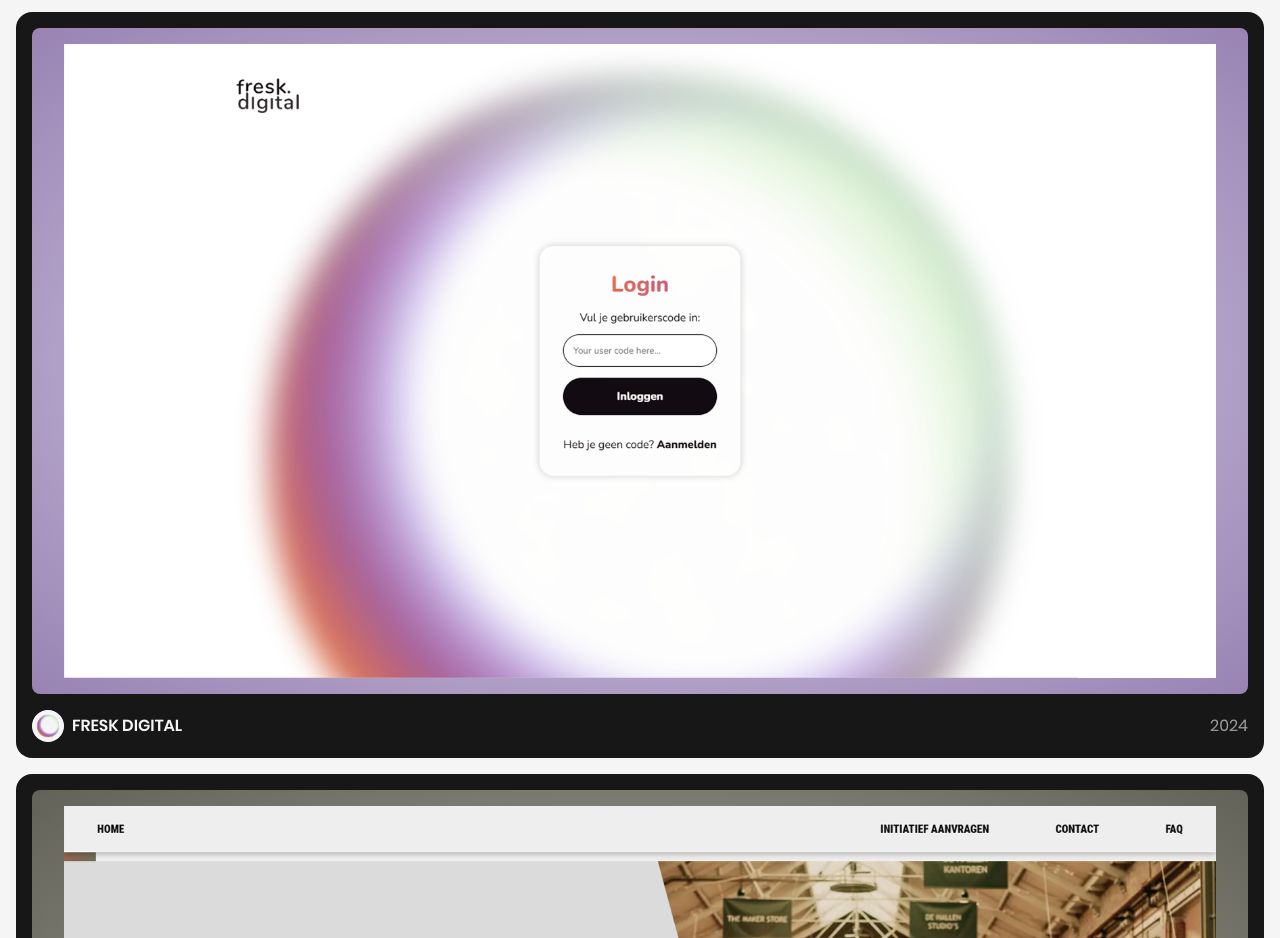
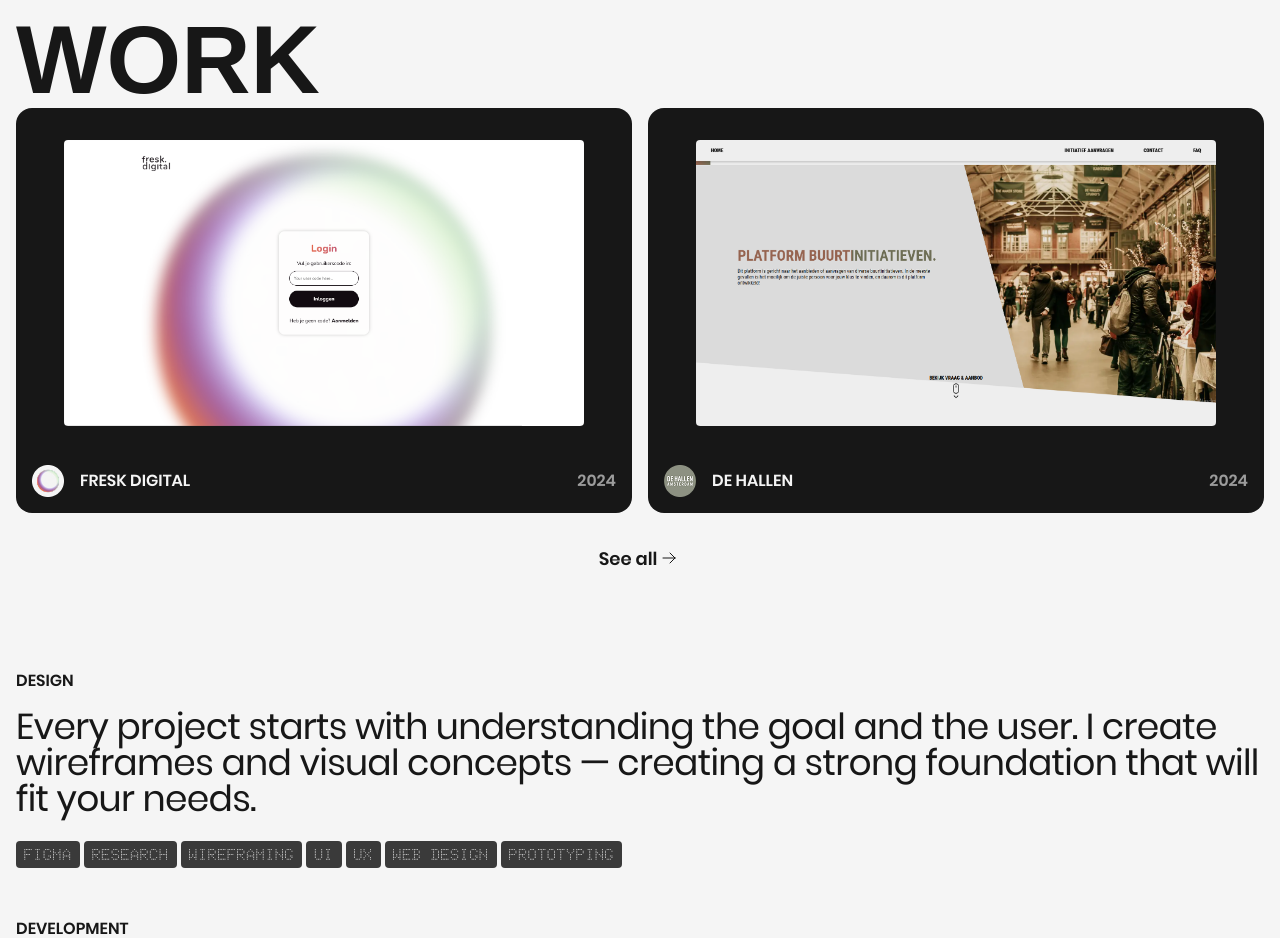
Before and after one commit to TygoWolven/TygoWolven-Portfolio, an Astro site: page / in a window 1280 px wide. Shown: the part 1862-2800 px from the top of the page. Built offline with nearby package versions, Linux system fonts and the light colour scheme; Astro itself is replaced by a stand-in of ours; a web font is replaced by a local one.

Commit message:
TW - Refactored the lists that show my cases.

```diff
--- a/src/assets/styles/global.css
+++ b/src/assets/styles/global.css
@@ -94,3 +94,18 @@
     letter-spacing: -0.04rem;
     font-size: clamp(24px, 6vw, 36px);
 }
+
+ul.tags {
+	gap: 4px;
+	display: flex;
+	flex-wrap: wrap;
+
+	li {
+		color: var(--white);
+		background: var(--grey300);
+		padding: 4px 8px;
+		border-radius: 4px;
+		text-transform: uppercase;
+		font-family: "Doto", Arial, Helvetica, sans-serif;
+	}
+}
--- /dev/null
+++ b/src/components/molecules/Case.astro
@@ -0,0 +1,71 @@
+---
+// Dynamic Content
+const { link, image, logo, title, date } = Astro.props;
+---
+
+<li>
+	<a href={ link }>
+		<div class="image-wrapper">
+            <img src={ image } alt="Preview of the case." />
+		</div>
+		<div class="content-wrapper">
+            <div>
+                <img src={ logo } alt="Logo of the case.">
+                <h3>{ title }</h3>
+            </div>
+            <p>{ date }</p>
+		</div>
+	</a>
+</li>
+
+<style>
+    li {
+        background: var(--black);
+        border-radius: 1rem;
+        padding: 1rem;
+        width: 100%;
+
+        @media (min-width: 768px) {
+            width: calc(50% - 0.5rem);
+        }
+
+        a {
+            .image-wrapper {
+                padding: 1rem 2rem;
+                border-radius: 0.5rem;
+
+                img {
+                    width: 100%;
+                    border-radius: 0.25rem;
+                }
+
+            }
+
+            .content-wrapper {
+                display: flex;
+                align-items: center;
+                justify-content: space-between;
+                margin-top: 16px;
+
+                div {
+                    display: flex;
+                    align-items: center;
+
+                    img {
+                        margin-right: 1rem;
+                    }
+                }
+
+                h3, p {
+					color: var(--white);
+					text-transform: uppercase;
+					font-family: "Poppins-SemiBold";
+                }
+
+                p {
+                    opacity: 0.6;
+                }
+            }
+        }
+    }
+</style>
--- a/src/pages/index.astro
+++ b/src/pages/index.astro
@@ -1,5 +1,6 @@
 ---
 import Layout from '../layouts/Layout.astro';
+import Case from '../components/molecules/Case.astro';
 import Chevron from '../components/atoms/Chevron.astro';
 ---
 
@@ -21,32 +22,71 @@
 		<section id="work">
 			<h2>Work</h2>
 			<ul>
+            	<Case
+            	    link="/fresk-digital"
+            	    image="/images/Fresk-Digital.png"
+            	    logo="/images/Fresk-Digital-Logo.png"
+            	    title="Fresk Digital"
+            	    date="2024"
+            	/>
+            	<Case
+            	    link="/de-hallen"
+            	    image="/images/De-Hallen.png"
+            	    logo="/images/De-Hallen-Logo.png"
+            	    title="De Hallen"
+            	    date="2024"
+            	/>
+			</ul>
+			<a href="/work">See all <Chevron color="var(--black)"/></a>
+		</section>
+
+		<section id="services">
+			<ul>
 				<li>
-					<a href="/fresk-digital">
-						<img src="/images/Fresk-Digital.png" alt="">
-						<div>
-							<div>
-								<img src="/images/Fresk-Digital-Logo.png" alt="">
-								<h3>Fresk Digital</h3>
-							</div>
-							<p>2024</p>
-						</div>
-					</a>
+					<h3>Design</h3>
+					<p class="big-text">
+						Every project starts with understanding the goal and the user. I create wireframes
+						and visual concepts — creating a strong foundation that will fit your needs.
+					</p>
+					<ul class="tags">
+						<li>Figma</li>
+						<li>Research</li>
+						<li>Wireframing</li>
+						<li>UI</li>
+						<li>UX</li>
+						<li>Web Design</li>
+						<li>Prototyping</li>
+					</ul>
 				</li>
 				<li>
-					<a href="/de-hallen">
-						<img src="/images/De-Hallen.png" alt="">
-						<div>
-							<div>
-								<img src="/images/De-Hallen-Logo.png" alt="">
-								<h3>De Hallen</h3>
-							</div>
-							<p>2025</p>
-						</div>
-					</a>
+					<h3>Development</h3>
+					<p class="big-text">
+						I turn the design into a fully functioning website using clean, structured code
+						— focusing on responsiveness, performance, accessibility and progressive enhancements.
+					</p>
+					<ul class="tags">
+						<li>Frontend</li>
+						<li>Web Standards</li>
+						<li>Frameworks</li>
+						<li>CMS</li>
+						<li>API</li>
+						<li>Databases</li>
+						<li>Conventions</li>
+					</ul>
+				</li>
+				<li>
+					<h3>Detailing</h3>
+					<p class="big-text">
+						This is where I refine the details. I optimize the user-experience, test across devices,
+						and continue polishing until everything looks and feels just right — visually and technically.
+					</p>
+					<ul class="tags">
+						<li>Refactoring</li>
+						<li>Animating</li>
+						<li>Optimizing</li>
+					</ul>
 				</li>
 			</ul>
-			<a href="/work">See all <Chevron color="var(--black)"/></a>
 		</section>
 	</main>
 </Layout>
@@ -56,6 +96,7 @@
 		margin: 0 1rem;
 
 		h1 {
+			margin-top: 96px;
 			text-align: center;
 		}
 	}
@@ -87,58 +128,11 @@
 			display: flex;
 			flex-wrap: wrap;
 
-			li {
-				padding: 1rem;
-				border-radius: 1rem;
-				background: var(--black);
-
-				a {
-					display: flex;
-					flex-direction: column;
-
-					& > img {
-						width: 100%;
-						padding: 1rem 2rem;
-						border-radius: 0.5rem;
-					}
-
-					& > div {
-						width: 100%;
-						display: flex;
-						margin-top: 1rem;
-						align-items: center;
-						justify-content: space-between;
-
-						div {
-							gap: 0.5rem;
-							display: flex;
-							align-items: center;
-
-							img {
-								border-radius: 50%;
-							}
-
-							h3 {
-								color: var(--white);
-								text-transform: uppercase;
-								font-family: "Poppins-SemiBold";
-							}
-						}
-
-						p {
-							color: var(--white);
-							opacity: 0.6;
-						}
-					}
-				}
-
-				&:nth-of-type(1) a img {
-					background: var(--radial-purple);
-				}
-
-				&:nth-of-type(2) a img {
-					background: var(--radial-green);
-				}
+			li:nth-of-type(1) .image-wrapper {
+				background: var(--radial-purple);
+			}
+			li:nth-of-type(2) .image-wrapper {
+				background: var(--radial-green);
 			}
 		}
 
@@ -152,4 +146,26 @@
 			font-family: "Poppins-SemiBold";
 		}
 	}
+
+	#services {
+		margin: 0 1rem;
+
+		ul:not(ul.tags) {
+			gap: 3rem;
+			display: flex;
+			margin-bottom: 96px;
+			flex-direction: column;
+
+			li {
+				h3 {
+					text-transform: uppercase;
+					font-family: "Poppins-SemiBold";
+				}
+
+				p {
+					margin: 1rem 0 1.5rem 0;
+				}
+			}
+		}
+	}
 </style>
--- a/src/pages/work.astro
+++ b/src/pages/work.astro
@@ -1,18 +1,95 @@
 ---
+// Import Layout
 import Layout from '../layouts/Layout.astro';
+
+// Import Components
+import Case from '../components/molecules/Case.astro';
 ---
 
 <Layout>
 	<main>
 		<section id="work">
 			<h1>Selected Work</h1>
-            <a href="/fresk-digital">Fresk Digital</a>
+            <ul>
+            	<Case
+            	    link="/fresk-digital"
+            	    image="/images/Fresk-Digital.png"
+            	    logo="/images/Fresk-Digital-Logo.png"
+            	    title="Fresk Digital"
+            	    date="2024"
+            	/>
+            	<Case
+            	    link="/de-hallen"
+            	    image="/images/De-Hallen.png"
+            	    logo="/images/De-Hallen-Logo.png"
+            	    title="De Hallen"
+            	    date="2024"
+            	/>
+            	<Case
+            	    link="/business-news-radio"
+            	    image="/images/Business-News-Radio.png"
+            	    logo="/images/Business-News-Radio-Logo.png"
+            	    title="Business News Radio"
+            	    date="2024"
+            	/>
+            	<Case
+            	    link="/wogo-cocktail-walks"
+            	    image="/images/WOGO-Cocktail-Walks.png"
+            	    logo="/images/WOGO-Cocktail-Walks-Logo.png"
+            	    title="WOGO Cocktail Walks"
+            	    date="2024"
+            	/>
+            	<Case
+            	    link="/squadpage"
+            	    image="/images/Squadpage.png"
+            	    logo="/images/Squadpage-Logo.png"
+            	    title="Squadpage"
+            	    date="2024"
+            	/>
+            	<Case
+            	    link="/learning-blog"
+            	    image="/images/Learning-Blog.png"
+            	    logo="/images/Learning-Blog-Logo.png"
+            	    title="Learning Blog"
+            	    date="2024"
+            	/>
+			</ul>
 		</section>
 	</main>
 </Layout>
 
 <style>
     #work {
-        margin: 0 1rem;
+		margin: 0 1rem;
+
+		h1 {
+			padding-top: 96px;
+		}
+
+		ul {
+			gap: 1rem;
+			display: flex;
+			flex-wrap: wrap;
+			margin-bottom: 96px;
+
+			li:nth-of-type(1) .image-wrapper {
+				background: var(--radial-purple);
+			}
+			li:nth-of-type(2) .image-wrapper {
+				background: var(--radial-green);
+			}
+			li:nth-of-type(3) .image-wrapper {
+				background: var(--radial-yellow);
+			}
+			li:nth-of-type(4) .image-wrapper {
+				background: var(--radial-orange);
+			}
+			li:nth-of-type(5) .image-wrapper {
+				background: var(--radial-grey);
+			}
+			li:nth-of-type(6) .image-wrapper {
+				background: var(--radial-brown);
+			}
+		}
     }
 </style>
```
Also changed, not shown: src/pages/fresk-digital.astro (+1 -18 lines).
